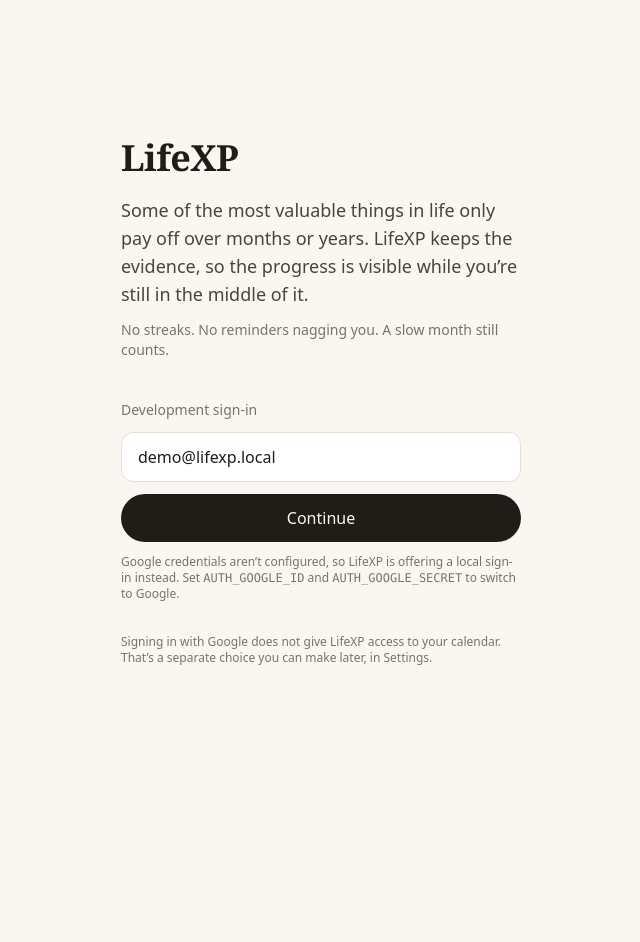
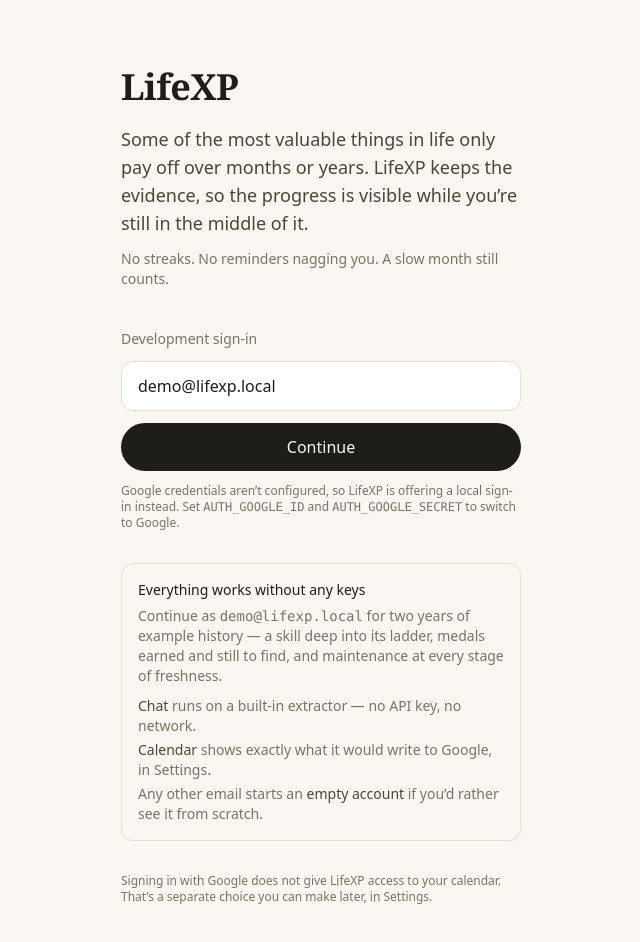
Before and after one commit to jonathan-simpson-it/lifexp, a Next.js app: page /signin in a window 1280 px wide. Shown: the top 942 px of the page, without its empty margins (319-959 px from the left). Before the commit the page ends 800 px from the top, so only its background shows below. Built offline with nearby package versions, Linux system fonts and the light colour scheme; no server answers.

Commit message:
State what works without keys on the sign-in page

```diff
--- a/src/app/signin/page.tsx
+++ b/src/app/signin/page.tsx
@@ -69,6 +69,33 @@ export default async function SignInPage() {
         )}
       </div>
 
+      {!hasGoogleCredentials && (
+        <div className="mt-8 rounded-xl border border-line p-4">
+          <p className="text-sm font-medium">Everything works without any keys</p>
+          <p className="mt-1.5 text-sm text-muted">
+            Continue as <code>demo@lifexp.local</code> for two years of example
+            history — a skill deep into its ladder, medals earned and still to
+            find, and maintenance at every stage of freshness.
+          </p>
+          <ul className="mt-2.5 space-y-1 text-sm text-muted">
+            <li>
+              <strong className="font-medium text-ink-soft">Chat</strong> runs on a
+              built-in extractor — no API key, no network.
+            </li>
+            <li>
+              <strong className="font-medium text-ink-soft">Calendar</strong> shows
+              exactly what it would write to Google, in Settings.
+            </li>
+            <li>
+              Any other email starts an <strong className="font-medium text-ink-soft">
+                empty account
+              </strong>{" "}
+              if you&rsquo;d rather see it from scratch.
+            </li>
+          </ul>
+        </div>
+      )}
+
       <p className="mt-8 text-xs text-muted">
         Signing in with Google does not give LifeXP access to your calendar.
         That&rsquo;s a separate choice you can make later, in Settings.
```
